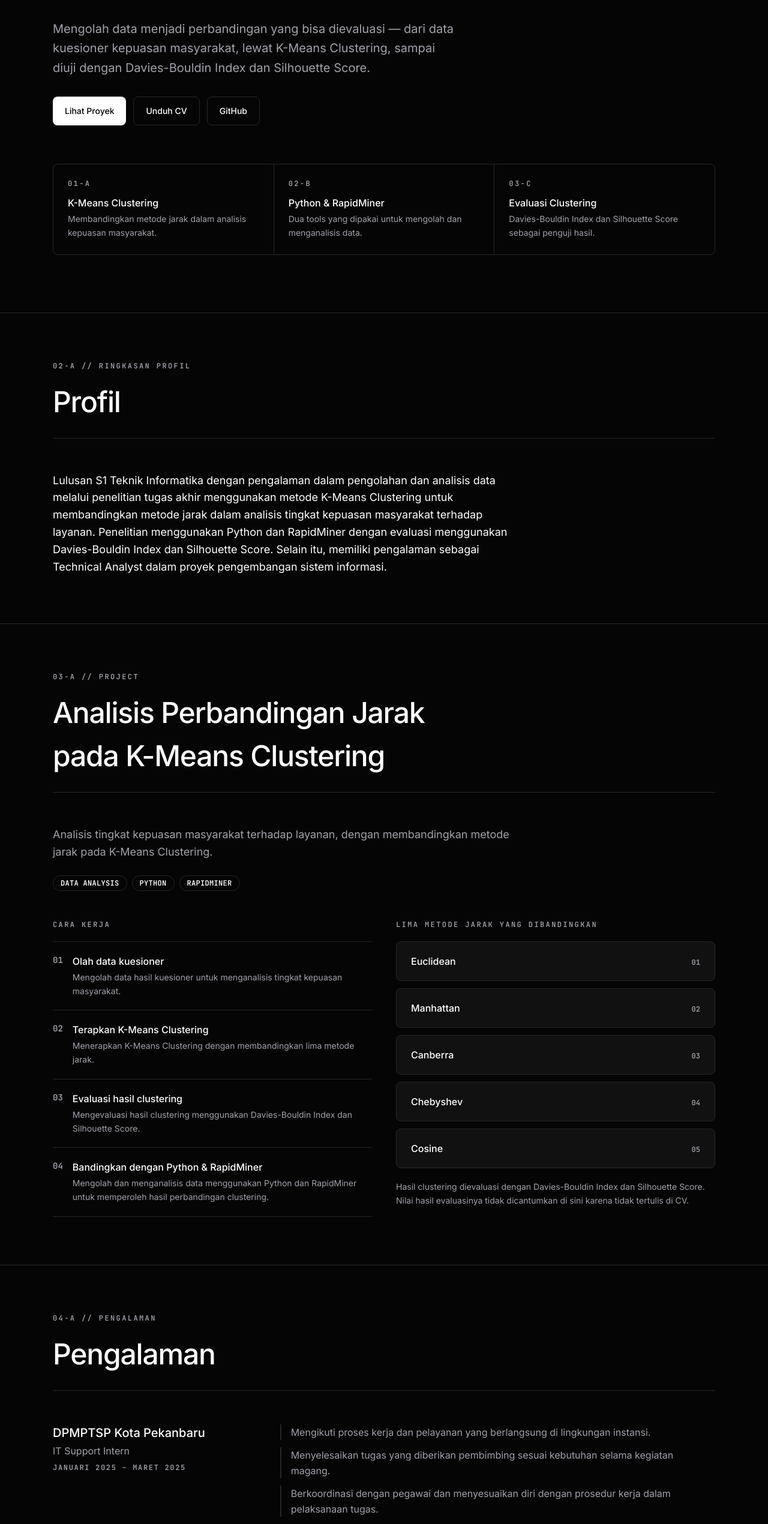
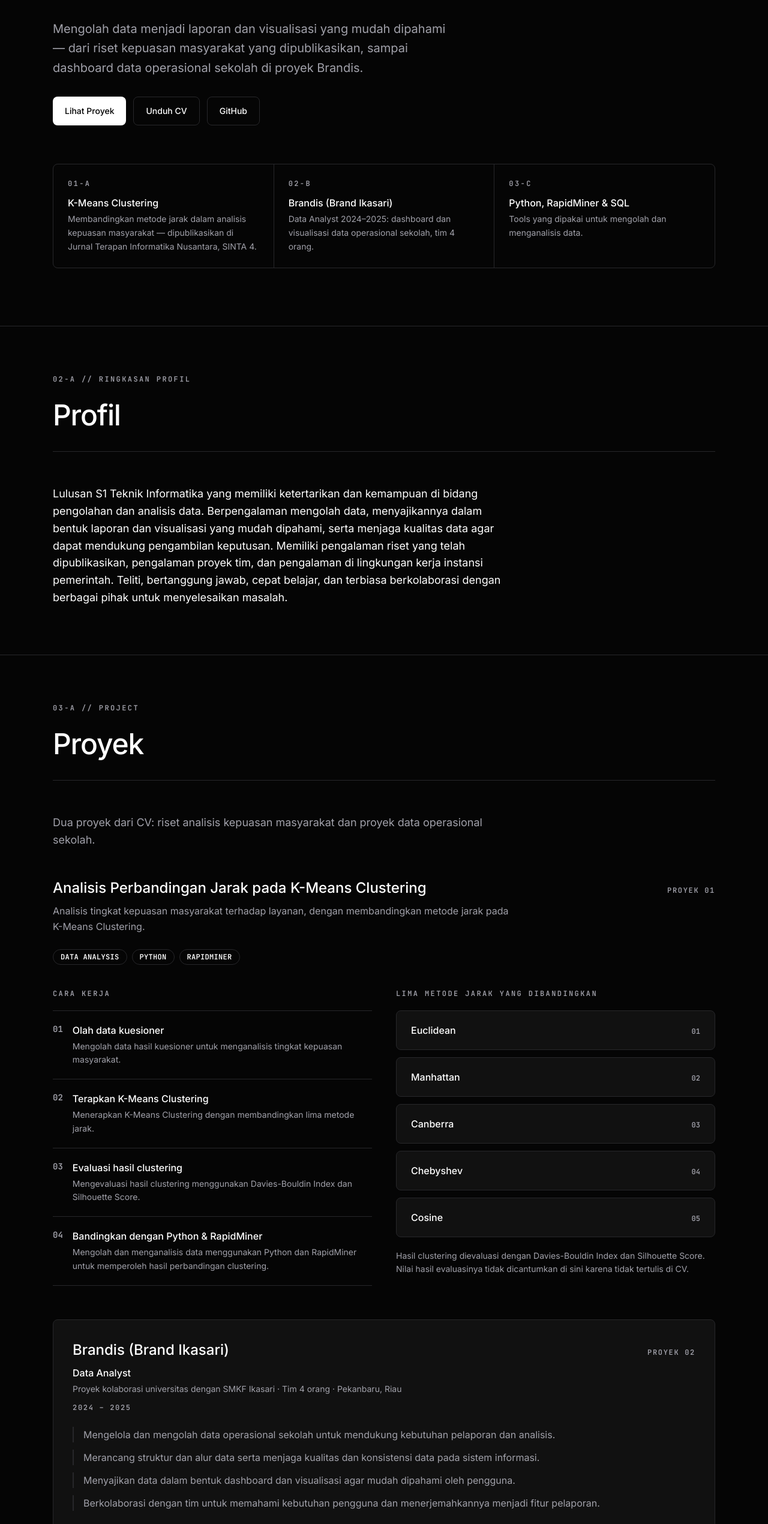
Before and after one commit to fadhilaaan9-sudo/portofolio-fakhri, a React (Vite) app: page / in a window 1280 px wide. Shown: the part 260-2800 px from the top of the page at 60% size. Built offline with nearby package versions, Linux system fonts and the light colour scheme.

Commit message:
Perbarui portofolio sesuai CV terbaru (IPK 3.46, publikasi SINTA 4, Brandis, pelatihan 2026)

```diff
--- a/index.html
+++ b/index.html
@@ -8,12 +8,12 @@
     <title>Fakhri — Data Analyst</title>
     <meta
       name="description"
-      content="Fakhri, lulusan S1 Teknik Informatika. Penelitian tugas akhir K-Means Clustering untuk menganalisis tingkat kepuasan masyarakat terhadap layanan, menggunakan Python dan RapidMiner."
+      content="Fakhri, lulusan S1 Teknik Informatika UIN Sultan Syarif Kasim Riau (IPK 3.46/4.00). Riset K-Means Clustering yang dipublikasikan di Jurnal Terapan Informatika Nusantara (SINTA 4), proyek Brandis sebagai Data Analyst, dan pelatihan Data Analyst 2026."
     />
     <meta property="og:title" content="Fakhri — Data Analyst" />
     <meta
       property="og:description"
-      content="Pengolahan dan analisis data: K-Means Clustering, perbandingan metode jarak, evaluasi Davies-Bouldin Index dan Silhouette Score."
+      content="Pengolahan dan analisis data: K-Means Clustering, publikasi SINTA 4, proyek Brandis (dashboard dan visualisasi data), Python, RapidMiner, dan SQL."
     />
     <meta property="og:type" content="website" />
     <link rel="preconnect" href="https://fonts.googleapis.com" />
--- a/src/App.tsx
+++ b/src/App.tsx
@@ -5,6 +5,7 @@ import Hero from './components/Hero'
 import ProfileSection from './components/ProfileSection'
 import ProjectSection from './components/ProjectSection'
 import SiteHeader from './components/SiteHeader'
+import TrainingSection from './components/TrainingSection'
 
 export default function App() {
   return (
@@ -15,6 +16,7 @@ export default function App() {
         <ProfileSection />
         <ProjectSection />
         <ExperienceSection />
+        <TrainingSection />
         <EducationSkillsSection />
         <ContactSection />
       </main>
--- a/src/components/ContactSection.tsx
+++ b/src/components/ContactSection.tsx
@@ -8,7 +8,7 @@ export default function ContactSection() {
       <div className="mx-auto max-w-6xl px-4 py-14 sm:px-6 sm:py-16 md:py-20">
         <Reveal>
           <p className="font-mono text-xs font-semibold tracking-[0.16em] text-muted uppercase sm:tracking-[0.2em]">
-            06-A // Kontak
+            07-A // Kontak
           </p>
           <h2 className="mt-4 text-[clamp(2rem,9vw,3.5rem)] leading-[1.04] font-medium tracking-tight text-white">
             Hubungi Fakhri.
--- a/src/components/Hero.tsx
+++ b/src/components/Hero.tsx
@@ -15,9 +15,9 @@ export default function Hero() {
         </h1>
 
         <p className="mt-5 max-w-2xl text-base leading-relaxed text-muted sm:mt-6 sm:text-lg md:text-xl">
-          Mengolah data menjadi perbandingan yang bisa dievaluasi — dari data
-          kuesioner kepuasan masyarakat, lewat K-Means Clustering, sampai
-          diuji dengan Davies-Bouldin Index dan Silhouette Score.
+          Mengolah data menjadi laporan dan visualisasi yang mudah dipahami —
+          dari riset kepuasan masyarakat yang dipublikasikan, sampai dashboard
+          data operasional sekolah di proyek Brandis.
         </p>
 
         <div className="mt-7 flex flex-col gap-3 sm:mt-8 sm:flex-row sm:flex-wrap">
@@ -48,21 +48,23 @@ export default function Hero() {
             <p className="font-mono text-xs font-semibold tracking-[0.16em] text-muted sm:tracking-[0.2em]">01-A</p>
             <p className="mt-3 font-medium text-white">K-Means Clustering</p>
             <p className="mt-1 text-sm leading-relaxed text-muted">
-              Membandingkan metode jarak dalam analisis kepuasan masyarakat.
+              Membandingkan metode jarak dalam analisis kepuasan masyarakat —
+              dipublikasikan di Jurnal Terapan Informatika Nusantara, SINTA 4.
             </p>
           </div>
           <div className="min-w-0 bg-background p-5 sm:p-6">
             <p className="font-mono text-xs font-semibold tracking-[0.16em] text-muted sm:tracking-[0.2em]">02-B</p>
-            <p className="mt-3 font-medium text-white">Python &amp; RapidMiner</p>
+            <p className="mt-3 font-medium text-white">Brandis (Brand Ikasari)</p>
             <p className="mt-1 text-sm leading-relaxed text-muted">
-              Dua tools yang dipakai untuk mengolah dan menganalisis data.
+              Data Analyst 2024–2025: dashboard dan visualisasi data
+              operasional sekolah, tim 4 orang.
             </p>
           </div>
           <div className="min-w-0 bg-background p-5 sm:p-6">
             <p className="font-mono text-xs font-semibold tracking-[0.16em] text-muted sm:tracking-[0.2em]">03-C</p>
-            <p className="mt-3 font-medium text-white">Evaluasi Clustering</p>
+            <p className="mt-3 font-medium text-white">Python, RapidMiner &amp; SQL</p>
             <p className="mt-1 text-sm leading-relaxed text-muted">
-              Davies-Bouldin Index dan Silhouette Score sebagai penguji hasil.
+              Tools yang dipakai untuk mengolah dan menganalisis data.
             </p>
           </div>
         </div>
--- a/src/components/ProjectSection.tsx
+++ b/src/components/ProjectSection.tsx
@@ -1,8 +1,9 @@
-import { distanceMethods, projectSteps } from '../data/portfolio'
+import { brandisProject, distanceMethods, projectSteps } from '../data/portfolio'
 import Reveal from './Reveal'
 import SectionHeading from './SectionHeading'
 
-// Satu-satunya proyek di CV. Angka hasil tidak ditampilkan karena tidak ada di CV.
+// Dua proyek dari CV: K-Means (skripsi/publikasi) dan Brandis.
+// Angka hasil tidak ditampilkan karena tidak ada di CV.
 export default function ProjectSection() {
   return (
     <section id="proyek" className="scroll-mt-28 border-t border-border md:scroll-mt-24">
@@ -11,10 +12,25 @@ export default function ProjectSection() {
           <SectionHeading
             number="03-A"
             label="Project"
-            title="Analisis Perbandingan Jarak pada K-Means Clustering"
+            title="Proyek"
           />
 
           <p className="max-w-3xl text-base leading-[1.6] text-muted md:text-lg">
+            Dua proyek dari CV: riset analisis kepuasan masyarakat dan
+            proyek data operasional sekolah.
+          </p>
+
+          {/* Proyek 1 — K-Means */}
+          <article className="mt-10 min-w-0 sm:mt-12">
+            <div className="flex flex-wrap items-baseline justify-between gap-2">
+              <h3 className="max-w-3xl text-[clamp(1.25rem,5vw,1.5rem)] font-medium break-words text-white">
+                Analisis Perbandingan Jarak pada K-Means Clustering
+              </h3>
+              <p className="shrink-0 font-mono text-xs font-semibold tracking-[0.14em] text-muted uppercase">
+                Proyek 01
+              </p>
+            </div>
+            <p className="mt-2 max-w-3xl text-base leading-[1.6] text-muted">
               Analisis tingkat kepuasan masyarakat terhadap layanan, dengan
               membandingkan metode jarak pada K-Means Clustering.
             </p>
@@ -31,11 +47,11 @@ export default function ProjectSection() {
               </span>
             </div>
 
-          <div className="mt-8 grid gap-8 sm:mt-12 sm:gap-10 lg:grid-cols-2">
+            <div className="mt-8 grid gap-8 sm:mt-10 sm:gap-10 lg:grid-cols-2">
               <div className="min-w-0">
-              <h3 className="font-mono text-xs font-semibold tracking-[0.16em] break-words text-muted uppercase sm:tracking-[0.2em]">
+                <h4 className="font-mono text-xs font-semibold tracking-[0.16em] break-words text-muted uppercase sm:tracking-[0.2em]">
                   Cara kerja
-              </h3>
+                </h4>
                 <ol className="mt-5 space-y-0">
                   {projectSteps.map((step) => (
                     <li
@@ -57,9 +73,9 @@ export default function ProjectSection() {
               </div>
 
               <div className="min-w-0">
-              <h3 className="font-mono text-xs font-semibold tracking-[0.16em] break-words text-muted uppercase sm:tracking-[0.2em]">
+                <h4 className="font-mono text-xs font-semibold tracking-[0.16em] break-words text-muted uppercase sm:tracking-[0.2em]">
                   Lima metode jarak yang dibandingkan
-              </h3>
+                </h4>
                 <ul className="mt-5 space-y-3">
                   {distanceMethods.map((method) => (
                     <li
@@ -80,6 +96,48 @@ export default function ProjectSection() {
                 </p>
               </div>
             </div>
+          </article>
+
+          {/* Proyek 2 — Brandis */}
+          <article className="mt-12 min-w-0 rounded-lg border border-border bg-panel p-5 sm:mt-14 sm:p-6 md:p-8">
+            <div className="flex flex-wrap items-baseline justify-between gap-2">
+              <h3 className="text-[clamp(1.25rem,5vw,1.5rem)] font-medium break-words text-white">
+                {brandisProject.name}
+              </h3>
+              <p className="shrink-0 font-mono text-xs font-semibold tracking-[0.14em] text-muted uppercase">
+                Proyek 02
+              </p>
+            </div>
+            <p className="mt-2 font-medium text-white">{brandisProject.role}</p>
+            <p className="mt-1 text-sm leading-relaxed break-words text-muted">
+              {brandisProject.context}
+            </p>
+            <p className="mt-3 font-mono text-xs font-semibold tracking-[0.14em] break-words text-muted uppercase">
+              {brandisProject.period}
+            </p>
+
+            <ul className="mt-6 space-y-3">
+              {brandisProject.points.map((point) => (
+                <li
+                  key={point}
+                  className="border-l-2 border-border pl-4 leading-relaxed text-muted"
+                >
+                  {point}
+                </li>
+              ))}
+            </ul>
+
+            <div className="mt-6 flex flex-wrap gap-2">
+              {brandisProject.tags.map((tag) => (
+                <span
+                  key={tag}
+                  className="rounded-full border border-border px-3 py-1 font-mono text-xs font-semibold tracking-wide text-white"
+                >
+                  {tag.toUpperCase()}
+                </span>
+              ))}
+            </div>
+          </article>
         </Reveal>
       </div>
     </section>
--- a/src/data/portfolio.ts
+++ b/src/data/portfolio.ts
@@ -16,7 +16,7 @@ export const contact = {
 }
 
 export const profileSummary =
-  'Lulusan S1 Teknik Informatika dengan pengalaman dalam pengolahan dan analisis data melalui penelitian tugas akhir menggunakan metode K-Means Clustering untuk membandingkan metode jarak dalam analisis tingkat kepuasan masyarakat terhadap layanan. Penelitian menggunakan Python dan RapidMiner dengan evaluasi menggunakan Davies-Bouldin Index dan Silhouette Score. Selain itu, memiliki pengalaman sebagai Technical Analyst dalam proyek pengembangan sistem informasi.'
+  'Lulusan S1 Teknik Informatika yang memiliki ketertarikan dan kemampuan di bidang pengolahan dan analisis data. Berpengalaman mengolah data, menyajikannya dalam bentuk laporan dan visualisasi yang mudah dipahami, serta menjaga kualitas data agar dapat mendukung pengambilan keputusan. Memiliki pengalaman riset yang telah dipublikasikan, pengalaman proyek tim, dan pengalaman di lingkungan kerja instansi pemerintah. Teliti, bertanggung jawab, cepat belajar, dan terbiasa berkolaborasi dengan berbagai pihak untuk menyelesaikan masalah.'
 
 export const distanceMethods = [
   {
@@ -73,19 +73,36 @@ export const projectSteps = [
   },
 ]
 
+export const brandisProject = {
+  name: 'Brandis (Brand Ikasari)',
+  role: 'Data Analyst',
+  period: '2024 – 2025',
+  context:
+    'Proyek kolaborasi universitas dengan SMKF Ikasari · Tim 4 orang · Pekanbaru, Riau',
+  points: [
+    'Mengelola dan mengolah data operasional sekolah untuk mendukung kebutuhan pelaporan dan analisis.',
+    'Merancang struktur dan alur data serta menjaga kualitas dan konsistensi data pada sistem informasi.',
+    'Menyajikan data dalam bentuk dashboard dan visualisasi agar mudah dipahami oleh pengguna.',
+    'Berkolaborasi dengan tim untuk memahami kebutuhan pengguna dan menerjemahkannya menjadi fitur pelaporan.',
+  ],
+  tags: ['Data Analysis', 'Dashboard', 'Visualisasi Data', 'Sistem Informasi'],
+}
+
 export const experiences = [
   {
     place: 'DPMPTSP Kota Pekanbaru',
     role: 'IT Support Intern',
     period: 'Januari 2025 – Maret 2025',
     points: [
-      'Mengikuti proses kerja dan pelayanan yang berlangsung di lingkungan instansi.',
-      'Menyelesaikan tugas yang diberikan pembimbing sesuai kebutuhan selama kegiatan magang.',
-      'Berkoordinasi dengan pegawai dan menyesuaikan diri dengan prosedur kerja dalam pelaksanaan tugas.',
+      'Melakukan troubleshooting perangkat keras dan perangkat lunak (komputer, printer, dan jaringan) untuk mendukung kelancaran operasional harian unit kerja.',
+      'Menginstal dan mengonfigurasi sistem operasi serta aplikasi sesuai kebutuhan pegawai.',
+      'Memberikan bantuan teknis kepada pegawai serta membantu pengelolaan data, jaringan, dan dokumentasi IT.',
+      'Menyelesaikan tugas dari pembimbing secara tepat waktu sesuai arahan dan prosedur instansi yang berlaku.',
+      'Beradaptasi dengan cepat di lingkungan kerja pemerintahan dan berkoordinasi secara efektif dengan berbagai pihak terkait.',
     ],
   },
   {
-    place: 'Dinas Lingkungan Hidup dan Kehutanan',
+    place: 'Dinas Lingkungan Hidup dan Kehutanan Kota Pekanbaru',
     role: 'IT Support Intern',
     period: 'Maret 2021 – Mei 2021',
     points: [
@@ -99,8 +116,46 @@ export const experiences = [
 export const education = {
   degree: 'S1 Teknik Informatika',
   school: 'Universitas Islam Negeri Sultan Syarif Kasim Riau',
+  location: 'Pekanbaru, Riau',
   period: 'Juli 2022 – Juli 2026',
+  gpa: '3.46/4.00',
 }
+
+export const publication = {
+  kind: 'Skripsi dan Publikasi Ilmiah',
+  title:
+    'Analisis Komparatif Jarak Euclidean, Manhattan, Canberra, Chebyshev, Cosine pada K-Means untuk Evaluasi Kepuasan Masyarakat',
+  journal: 'Jurnal Terapan Informatika Nusantara',
+  detail: 'Vol. 7, No. 1 — Juni 2026',
+  accreditation: 'SINTA 4',
+}
+
+export const trainings = [
+  {
+    title: 'Fundamental of Data Analyst',
+    provider: 'DQLab',
+    scope: 'Nasional',
+    year: '2026',
+  },
+  {
+    title: 'Practical Real Business Application for Data Analyst',
+    provider: 'DQLab',
+    scope: 'Nasional',
+    year: '2026',
+  },
+  {
+    title: 'Data Scientist Supervisor',
+    provider: null,
+    scope: 'Nasional',
+    year: '2026',
+  },
+  {
+    title: 'Associate Data Scientist + Python',
+    provider: null,
+    scope: 'Nasional',
+    year: '2026',
+  },
+]
 
 export const skillGroups = [
   {
@@ -114,7 +169,7 @@ export const skillGroups = [
   },
   {
     title: 'Data Analysis Tools',
-    items: ['Python', 'RapidMiner'],
+    items: ['Python', 'RapidMiner', 'SQL'],
   },
   {
     title: 'Office Tools',
@@ -122,10 +177,23 @@ export const skillGroups = [
   },
 ]
 
+export const softSkills = [
+  'Pekerja Keras',
+  'Disiplin',
+  'Bertanggung Jawab',
+  'Teliti',
+  'Manajemen Waktu',
+  'Komunikasi',
+  'Kerja Sama Tim',
+  'Cepat Belajar',
+  'Problem Solving',
+]
+
 export const navLinks = [
   { label: 'Profil', href: '#profil' },
   { label: 'Proyek', href: '#proyek' },
   { label: 'Pengalaman', href: '#pengalaman' },
+  { label: 'Pelatihan', href: '#pelatihan' },
   { label: 'Pendidikan', href: '#pendidikan' },
   { label: 'Kontak', href: '#kontak' },
 ]
```
Also changed, not shown: src/components/EducationSkillsSection.tsx (+48 -4 lines), src/components/TrainingSection.tsx (added, +45 -0 lines), 1 other file (tests, documents, lock files or other folders). Lines whose indentation alone changed are shown as unchanged.
